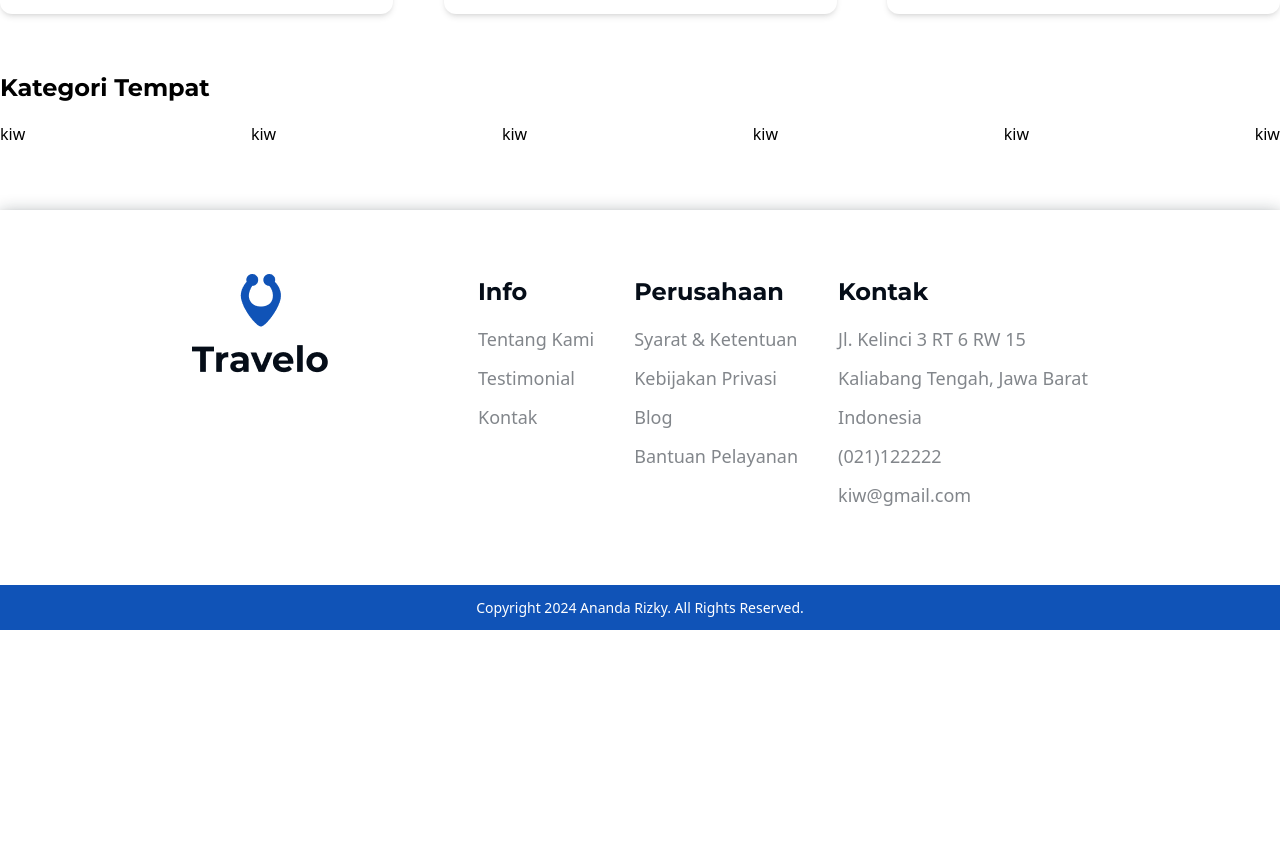
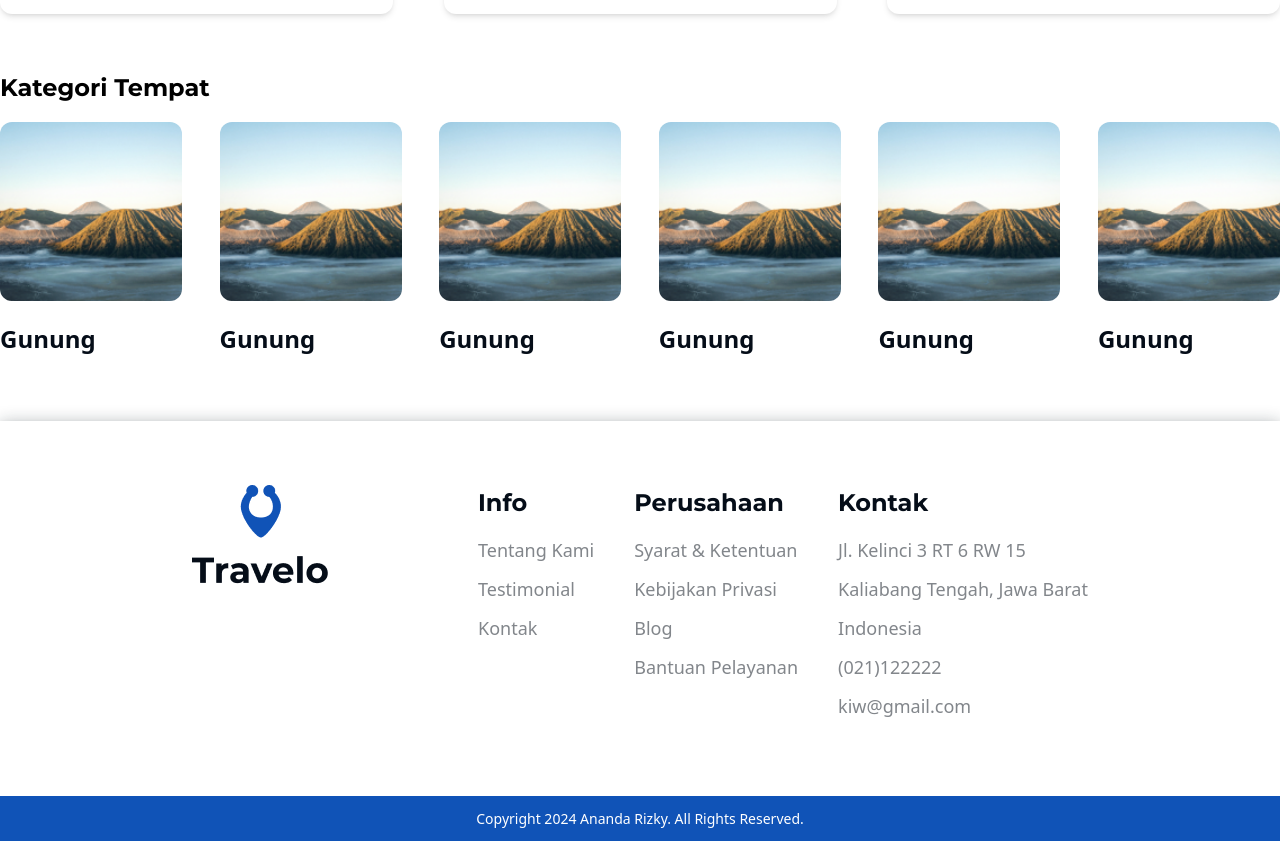
Before and after one commit to andrky/travelo-frontend, a Next.js app: page / in a window 1280 px wide. Shown: the part 2062-2903 px from the top of the page. Before the commit the page ends 2692 px from the top, so only its background shows below. Built offline with nearby package versions, Linux system fonts and the light colour scheme.

Commit message:
category card component

```diff
--- a/app/components/Containers/Home/SecondSection/Categories/CategoryCard/categoryCard.tsx
+++ b/app/components/Containers/Home/SecondSection/Categories/CategoryCard/categoryCard.tsx
@@ -1,5 +1,15 @@
+import Image from 'next/image';
+
 const CategoryCard = () => {
-	return <h1>kiw</h1>;
+	return (
+		<article className="flex flex-col w-[182px]">
+			<figure className="relative w-full h-[179px] rounded-xl overflow-hidden mb-5">
+				<Image src="/assets/home/bromo.png" alt="Bromo" layout="fill" objectFit="cover" objectPosition="center" />
+			</figure>
+
+			<p className="text-heading-3 text-gray-100 font-bold">Gunung</p>
+		</article>
+	);
 };
 
 export default CategoryCard;
```
